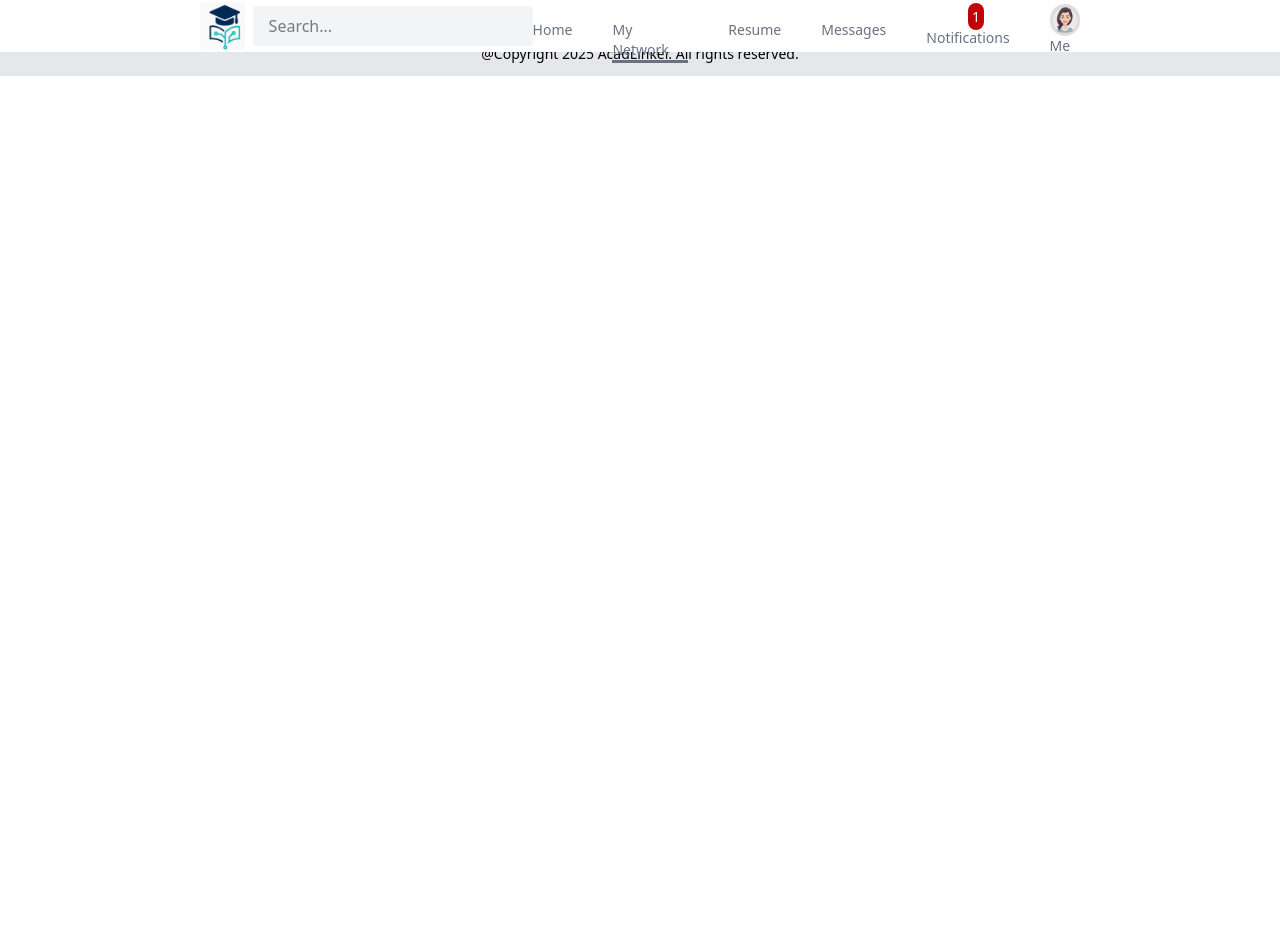
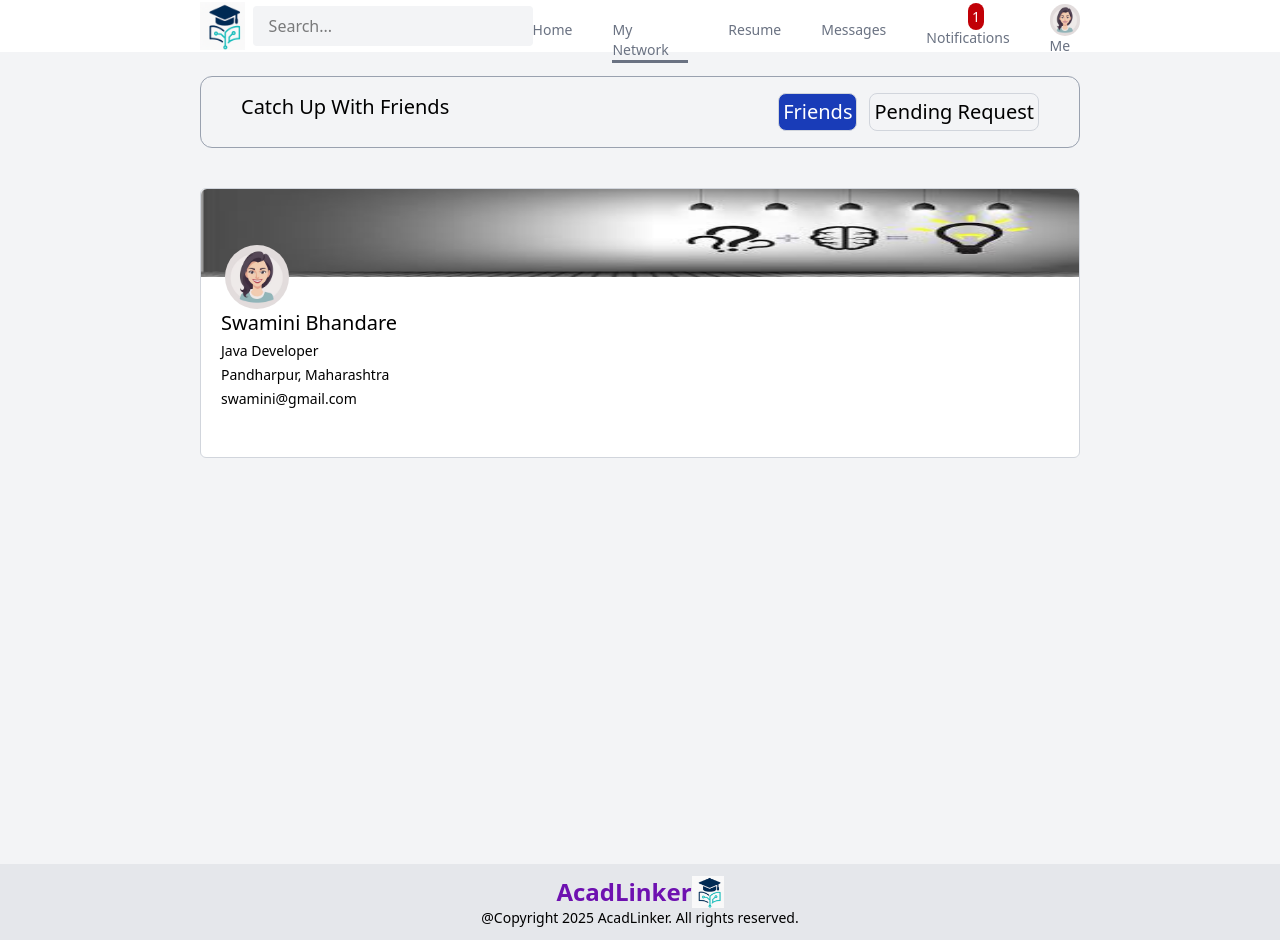
Before and after one commit to swamini10/Linkedin-Clone, a React (Vite) app in the folder acadlinker-frontend/: page /mynetwork in a window 1280 px wide. Before the commit the page ends 800 px from the top, so only its background shows below. Built offline with nearby package versions, Linux system fonts and the light colour scheme; some icons are missing.

Commit message:
Connections & Modals

```diff
--- a/acadlinker-frontend/src/App.jsx
+++ b/acadlinker-frontend/src/App.jsx
@@ -10,6 +10,7 @@ import SignUp from './pages/SignUp/signUp'
 import Login from './pages/Login/login'
 import Navbar2 from './components/NavbarV2/navbar2'
 import Feeds from './pages/Feeds/feeds'
+import MyNetwork from './pages/MyNetwork/myNetwork'
 
 function App() {
   //create variable to hold login state
@@ -24,6 +25,7 @@ function App() {
         <Route path='/signup' element={<SignUp />} />
         <Route path='/login' element={<Login />} />
         <Route path='/feeds' element={<Feeds />} />
+        <Route path='/mynetwork' element={<MyNetwork />} />
       </Routes>
       <Footer />
     </div>
--- /dev/null
+++ b/acadlinker-frontend/src/components/AddModal/addModel.jsx
@@ -0,0 +1,30 @@
+import React from 'react'
+import ImageIcon from '@mui/icons-material/Image';
+const AddModel = () => {
+    return (
+        <div className=''>
+            <div className='flex gap-4 item-center'>
+                <div className='relative'>
+                    <img src="/public/user1.jpg" className='w-15 h-13 rounded-full' />
+                </div>
+                <div className='text-2xl'>swaimini Bhandare</div>
+            </div>
+
+            <div >
+                <textarea cols={50} rows={5} placeholder='Type your message here...' className='my-3 outline-0 text-xl  p-2'></textarea>
+            </div>
+            <div>
+                <img src="/public/post1.png" className='w-20 h-20 rounded-xl' />
+            </div>
+            <div className='flex justify-between items-center'>
+                <div className='my-6'>
+                    <label className='cursor-pointer' htmlFor='inputFile'><ImageIcon /></label>
+                    <input type="file" id='inputFile' className='hidden' />
+                </div>
+                <div className=' h-fit bg-blue-950 text-white px-3 py-1 cursor-pointer rounded-2xl'>Post</div>
+            </div>
+        </div>
+    )
+}
+
+export default AddModel
--- /dev/null
+++ b/acadlinker-frontend/src/components/Modal/modal.jsx
@@ -0,0 +1,21 @@
+import React from 'react'
+import CloseIcon from '@mui/icons-material/Close';
+
+const Modal = (props) => {
+  return (
+    <div className='bg-black/50 fixed top-0 left-0 inset-0 z-20 flex justify-center items-center'>
+        <div className='w-[95%] md:w-[50%] h-[500px] bg-white rounded-xl p-10'>
+          <div className='flex justify-between'>
+            <div className='flex gap-4 items-center'>
+              <div className='text-2xl'>{props.title}</div>
+            </div>
+            <div onClick={() => props.closeModal && props.closeModal()} className='cursor-pointer '> <CloseIcon /></div>
+          </div>
+
+          {props.children}
+         </div>
+    </div>
+  )
+}
+
+export default Modal
--- a/acadlinker-frontend/src/components/NavbarV2/navbar2.jsx
+++ b/acadlinker-frontend/src/components/NavbarV2/navbar2.jsx
@@ -5,7 +5,7 @@ import PeopleIcon from '@mui/icons-material/People';
 import WorkIcon from '@mui/icons-material/Work';
 import ChatOutlinedIcon from '@mui/icons-material/ChatOutlined';
 import AddAlertOutlinedIcon from '@mui/icons-material/AddAlertOutlined';
-import { useLocation } from 'react-router-dom';
+import { useLocation,Link } from 'react-router-dom';
 
 
 const Navbar2 = () => {
@@ -37,15 +37,15 @@ const Navbar2 = () => {
       </div>
 
       <div className="hidden gap-10 md:flex">
-        <div className='flex flex-col items-center cursor-pointer'>
-          <HomeIcon sx={{ color: location.pathname === '/Feeds' ? 'black' : 'gray' }} />
-          <div className={'text-sm text-gray-500' + (location.pathname === '/Feeds' ? ' border-b-3' : ' ')}>Home</div>
-        </div>
+        <Link to={'/feeds'} className='flex flex-col items-center cursor-pointer'>
+          <HomeIcon sx={{ color: location.pathname === '/feeds' ? 'black' : 'gray' }} />
+          <div className={'text-sm text-gray-500' + (location.pathname === '/feeds' ? ' border-b-3' : ' ')}>Home</div>
+        </Link>
 
-        <div className='flex flex-col items-center cursor-pointer'>
+        <Link to={'/mynetwork'} className='flex flex-col items-center cursor-pointer'>
           <PeopleIcon sx={{ color: location.pathname === '/mynetwork' ? 'black' : 'gray' }} />
           <div className={'text-sm text-gray-500' + (location.pathname === '/mynetwork' ? ' border-b-3' : ' ')}>My Network</div>
-        </div>
+        </Link>
 
         <div className='flex flex-col items-center cursor-pointer'>
           <WorkIcon sx={{ color: location.pathname === '/resume' ? 'black' : 'gray' }} />
--- a/acadlinker-frontend/src/pages/Feeds/feeds.jsx
+++ b/acadlinker-frontend/src/pages/Feeds/feeds.jsx
@@ -1,5 +1,5 @@
 
-import React from 'react'
+import React, { useState } from 'react'
 import Card from '../../components/Card/card'
 import ProfileCard from '../../components/ProfileCard/profileCard'
 import VideoCallIcon from '@mui/icons-material/VideoCall';
@@ -7,8 +7,14 @@ import InsertPhotoIcon from '@mui/icons-material/InsertPhoto';
 import ArticleIcon from '@mui/icons-material/Article';
 import Advertisement from '../../components/Advertisement/advertisement';
 import Post from '../../components/Post/post';
+import Modal from '../../components/Modal/modal';
+import AddModel from '../../components/AddModal/addModel';
 
-function Feeds() {
+const Feeds = () => {
+ const [addPostModal, setAddPostModal] = useState(false);
+
+ const openAddPostModal = () => setAddPostModal(true);
+ const closeAddPostModal = () => setAddPostModal(false);
   return (
     <div className='px-5 xl:px-50 py-9 flex gap-5 w-full mt-5 bg-gray-100'>
       {/* left side  */}
@@ -37,13 +43,13 @@ function Feeds() {
         <div>
           <Card padding={1}>
             <div className='flex gap-2 items-center'>
-              <img src="/public/user1.jpg"  className='rounded-4xl w-13 h-13 border-2 border-white cursor-pointer'/>
-              <div className='w-full border-1 py-3 px-4 rounded-3xl cursor-pointer hover:bg-gray-100'>Start a post </div>
+              <img src="/public/user1.jpg" className='rounded-full w-12 h-12 border-2 border-white cursor-pointer' alt="user"/>
+              <div onClick={openAddPostModal} className='w-full border py-3 px-4 rounded-3xl cursor-pointer hover:bg-gray-100'>Start a post </div>
             </div>
-            <div className='w-full flex justify mt-3'>
-              <div className='flex gap-2 p-2 cursor-pointer justify-center rounded-lg w-[33%] hover:bg-gray-100 '><VideoCallIcon sx={{color :"green"}}/> Video</div>
-            <div className='flex gap-2 p-2 cursor-pointer justify-center rounded-lg w-[33%] hover:bg-gray-100 '><InsertPhotoIcon sx={{color :"blue"}}/> Photo</div>
-            <div className='flex gap-2 p-2 cursor-pointer justify-center rounded-lg w-[33%] hover:bg-gray-100 '><ArticleIcon sx={{color :"orange"}}/> Article</div>
+            <div className='w-full flex justify-between mt-3'>
+              <div onClick={openAddPostModal} className='flex gap-2 p-2 cursor-pointer justify-center rounded-lg w-[33%] hover:bg-gray-100 '><VideoCallIcon sx={{color :"green"}}/> Video</div>
+            <div onClick={openAddPostModal} className='flex gap-2 p-2 cursor-pointer justify-center rounded-lg w-[33%] hover:bg-gray-100 '><InsertPhotoIcon sx={{color :"blue"}}/> Photo</div>
+            <div onClick={openAddPostModal} className='flex gap-2 p-2 cursor-pointer justify-center rounded-lg w-[33%] hover:bg-gray-100 '><ArticleIcon sx={{color :"orange"}}/> Article</div>
             </div>
           </Card>
         </div>
@@ -76,6 +82,11 @@ function Feeds() {
       </div>
       </div>
 
+      {addPostModal &&
+        <Modal closeModal={closeAddPostModal} title={"Create a post"}>
+          <AddModel />
+        </Modal>
+      }
     </div>
   )
 }
--- /dev/null
+++ b/acadlinker-frontend/src/pages/MyNetwork/myNetwork.jsx
@@ -0,0 +1,33 @@
+import React, { useState } from 'react'
+import ProfileCard from '../../components/ProfileCard/profileCard';
+
+const MyNetwork = () => {
+    const [text, setText] = useState("Catch Up With Friends");
+
+    const handleFriends = async () => {
+        setText("Catch Up With Friends");
+    }
+
+    const handlePending = async () => {
+        setText("Pending Request");
+    }
+
+    return (
+        <div className='px-5 xl:px-50 py-9 flex flex-col gap-5 w-full mt-5 bg-gray-100'>
+            <div className='py-4 px-10 border-1 border-gray-400 w-full flex justify-between my-5 text-xl bg=white rounded-xl'>
+                <div>{text}</div>
+                <div className='flex gap-3'>
+                    <button onClick={handleFriends} className={`p-1 cursor-pointer border-1 rounded-lg border-gray-300 ${text === "Catch Up With Friends" ? "bg-blue-800 text-white" : ""}`}>Friends</button>
+                    <button onClick={handlePending} className={`p-1 cursor-pointer border-1 rounded-lg border-gray-300 ${text === "Pending Request" ? "bg-blue-800 text-white" : ""}`}>Pending Request</button>
+                </div>
+            </div>
+            <div className='flex h-[80vh] w-full gap-7 items-start justify-center'>
+                <div className='w-[23%] h-[270px] sm:w-full'>
+                    <ProfileCard/>
+                    </div>
+                </div>
+            </div>
+    )
+}
+
+export default MyNetwork
```
Also changed, not shown: 1 other file (tests, documents, lock files or other folders).
